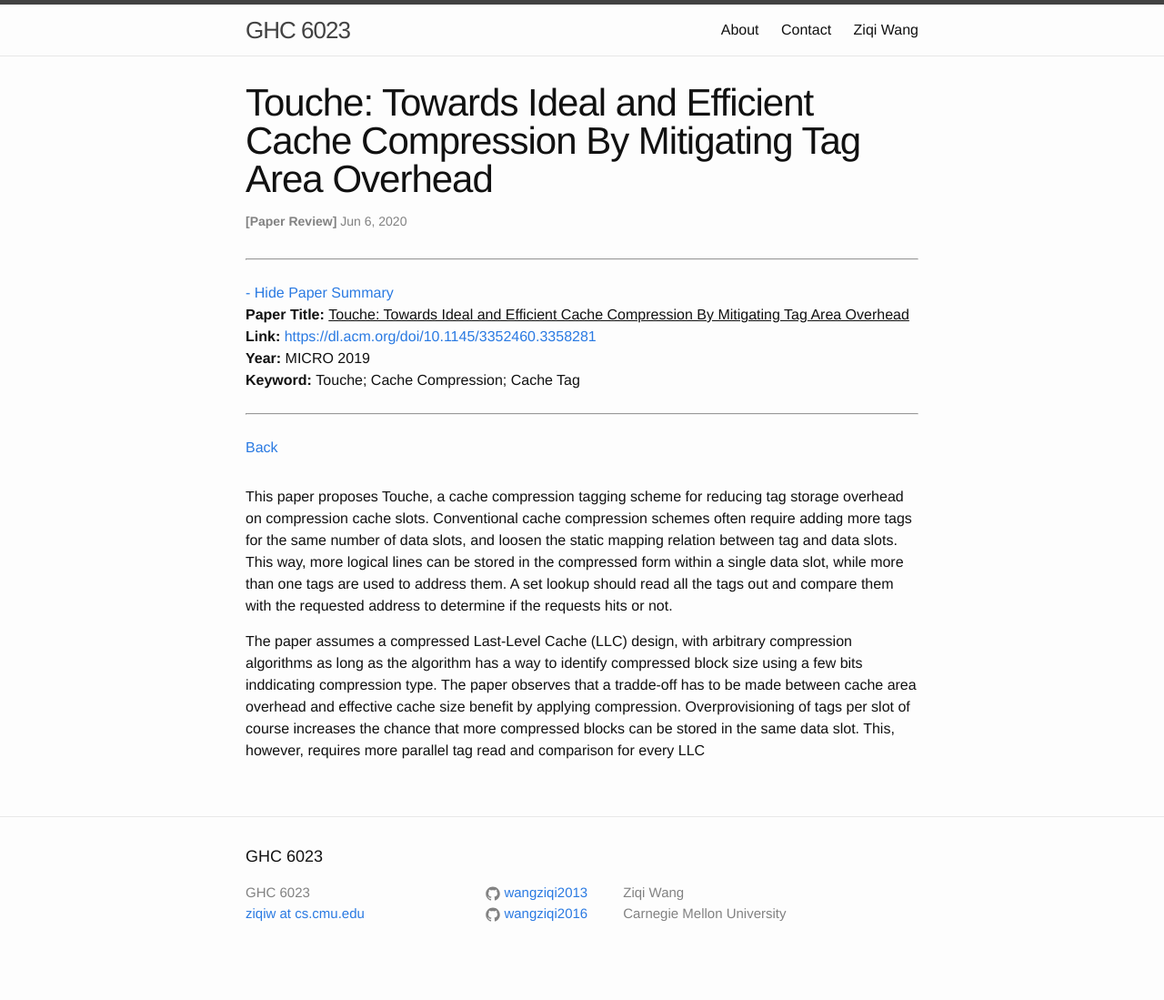
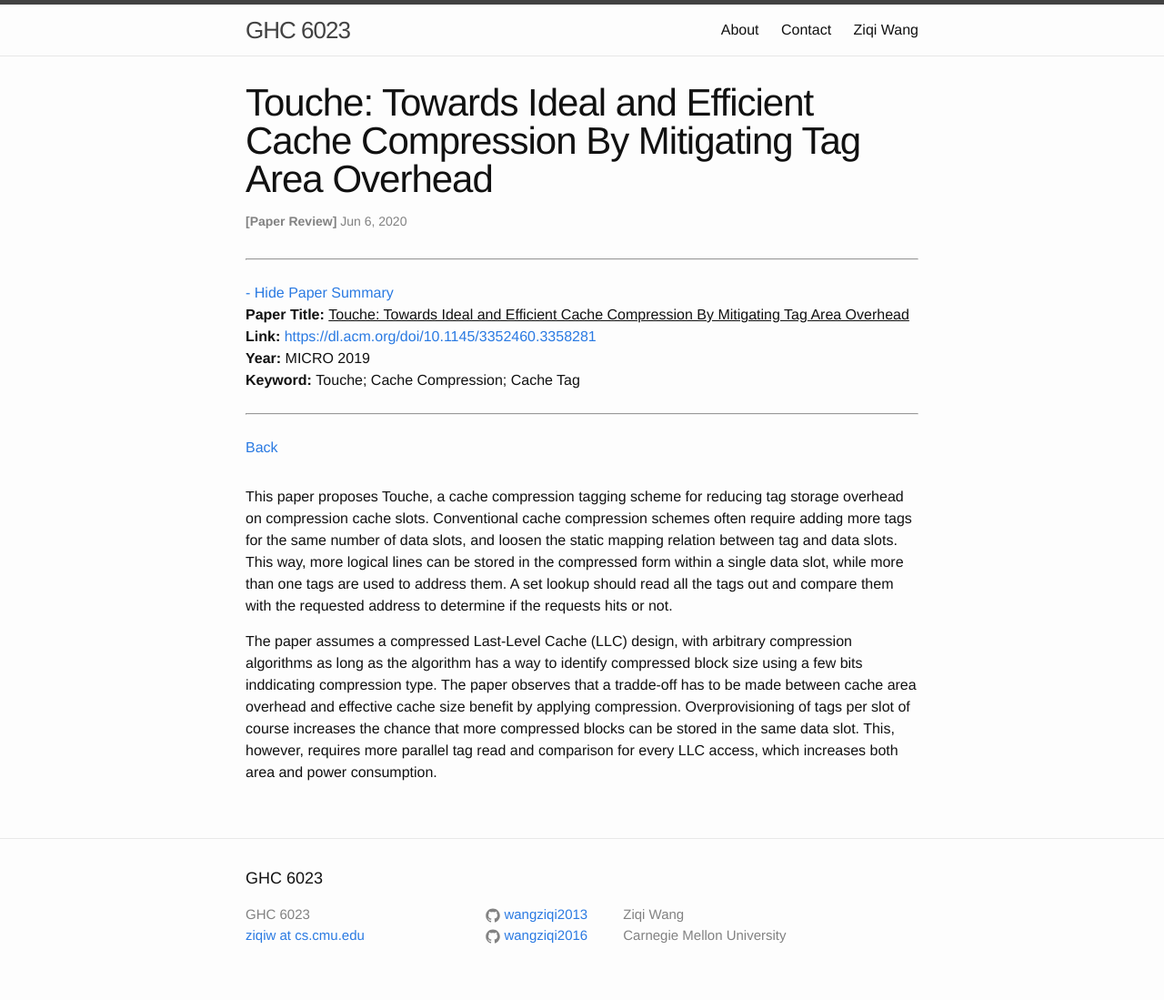
Before and after one commit to wangziqi2013/wangziqi2013.github.io, a Jekyll site: the page built from _posts/2020-06-06-touche.markdown, in a window 1280 px wide. Shown: the whole page at 91% size. Built offline with Jekyll 4.4.1, drawn with Linux system fonts in a browser that asks for light colours; before the commit the page ends 1075 px from its top, so only the background shows below that.

Commit message:
Adding one hand

```diff
--- a/_posts/2020-06-06-touche.markdown
+++ b/_posts/2020-06-06-touche.markdown
@@ -23,4 +23,5 @@ The paper assumes a compressed Last-Level Cache (LLC) design, with arbitrary com
 has a way to identify compressed block size using a few bits inddicating compression type.
 The paper observes that a tradde-off has to be made between cache area overhead and effective cache size benefit by
 applying compression. Overprovisioning of tags per slot of course increases the chance that more compressed blocks
-can be stored in the same data slot. This, however, requires more parallel tag read and comparison for every LLC
+can be stored in the same data slot. This, however, requires more parallel tag read and comparison for every LLC access,
+which increases both area and power consumption.
```
